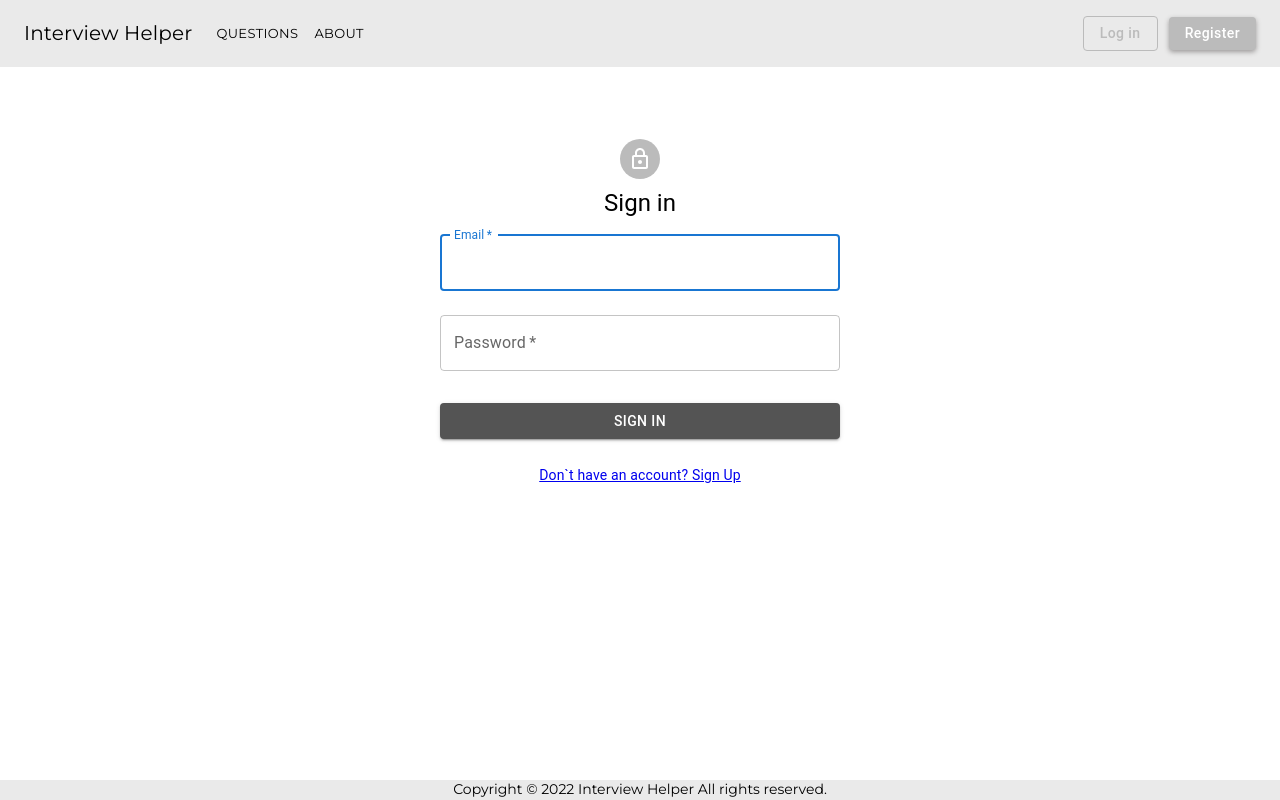
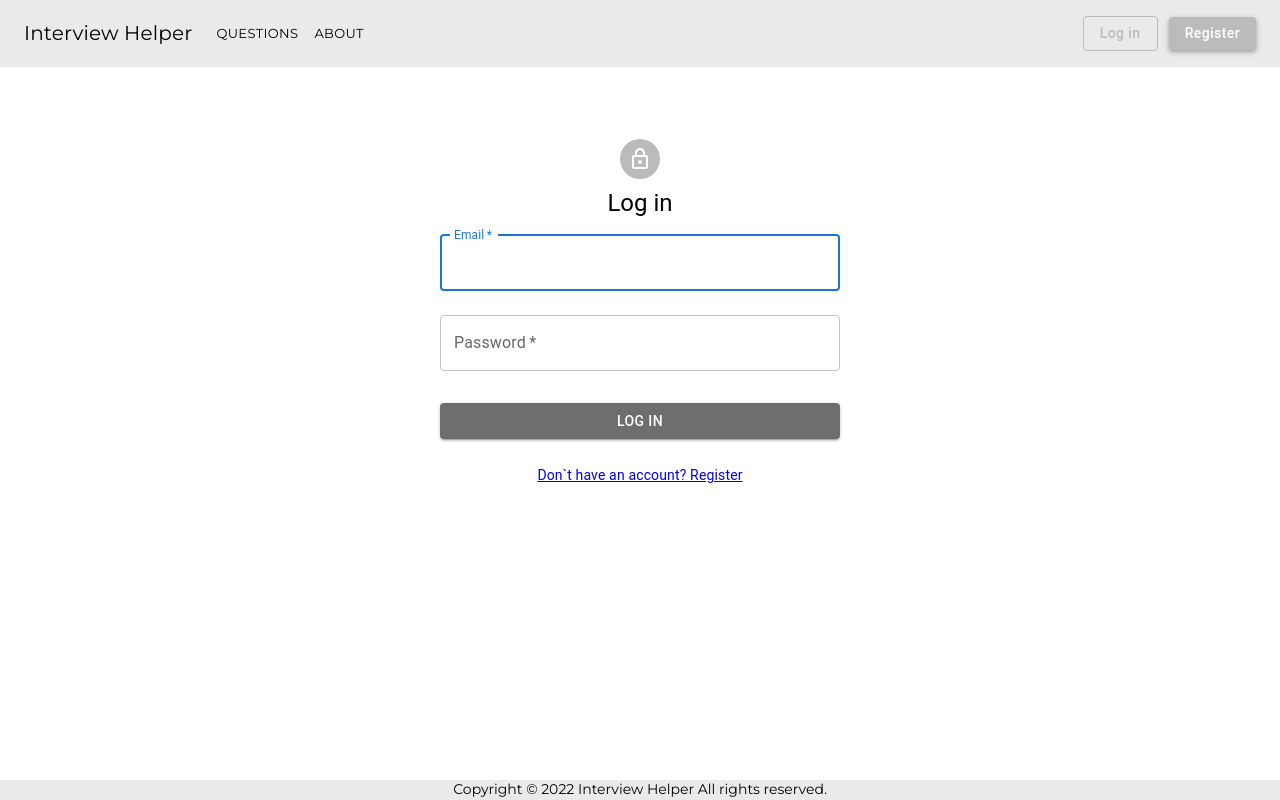
Before and after one commit to Sverdiyev/InterviewHelperFE, a React (Create React App) app: page /login in a window 1280 px wide. Built offline with nearby package versions, Linux system fonts and the light colour scheme.

Commit message:
color fix

```diff
--- a/src/pages/Login.jsx
+++ b/src/pages/Login.jsx
@@ -67,7 +67,7 @@ function Login() {
         <LockOutlinedIcon />
       </Avatar>
       <Typography component="h1" variant="h5">
-        Sign in
+        Log in
       </Typography>
       <Grid item component="form" onSubmit={handleSubmit} noValidate sx={{ width: '400px' }}>
         <InputField
@@ -90,12 +90,17 @@ function Login() {
           fullWidth
           variant="contained"
           disabled={passwordIsTouched && emailIsTouched && !formIsValid}
-          sx={{ mt: 3, mb: 2, backgroundColor: '#545454' }}>
-          Sign In
+          sx={{
+            mt: 3,
+            mb: 2,
+            backgroundColor: '#6e6e6e',
+            [':hover']: { backgroundColor: '#545454' }
+          }}>
+          Log In
         </Button>
 
         <Typography variant="body2" component={Link} to="/signup">
-          Don`t have an account? Sign Up
+          Don`t have an account? Register
         </Typography>
       </Grid>
     </Grid>
```
